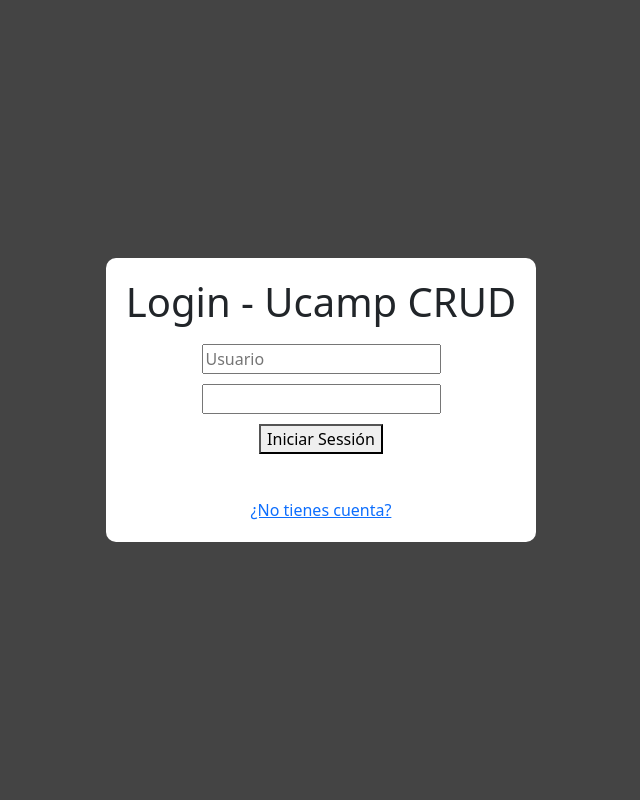
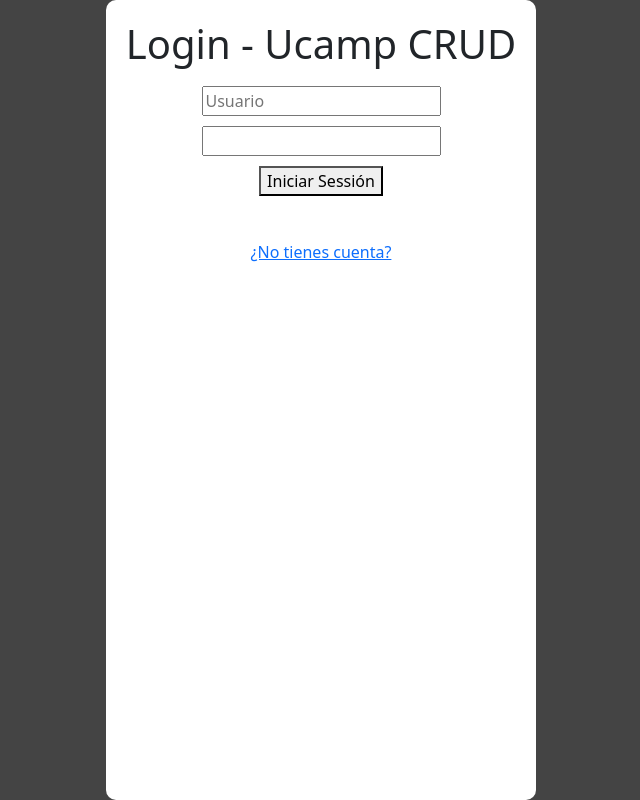
Before and after one commit to Danthe79-2023/ucamp-pr2-clases, a plain HTML site: page login.html in a window 1280 px wide. Shown: the whole page, without its empty margins (319-959 px from the left). Drawn offline with nearby package versions, Linux system fonts and the light colour scheme.

Commit message:
estilos del login y maquetado template

```diff
--- a/login.html
+++ b/login.html
@@ -12,7 +12,7 @@
      <link href="https://cdn.jsdelivr.net/npm/bootstrap@5.3.0-alpha1/dist/css/bootstrap.min.css" rel="stylesheet" integrity="sha384-GLhlTQ8iRABdZLl6O3oVMWSktQOp6b7In1Zl3/Jr59b6EGGoI1aFkw7cmDA6j6gD" crossorigin="anonymous">
 
       <!--Custom css-->
-      <link rel="stylesheet" href="./src/styes/index.css">
+      <link rel="stylesheet" href="./src/assets/index.css">
 </head>
 <body>
 
@@ -34,7 +34,7 @@
       <!--Bootstrap js-->
       <script src="https://cdn.jsdelivr.net/npm/bootstrap@5.3.0-alpha1/dist/js/bootstrap.bundle.min.js" integrity="sha384-w76AqPfDkMBDXo30jS1Sgez6pr3x5MlQ1ZAGC+nuZB+EYdgRZgiwxhTBTkF7CXvN" crossorigin="anonymous"></script>
       <!--Custom  script-->
-      <script src="./src/js/index.js"></script>
+      <script src="./src/js/login.js"></script>
 
 </body>
 </html>
--- /dev/null
+++ b/src/assets/index.css
@@ -0,0 +1,28 @@
+/*Generales*/
+
+body{
+    background-color: #444;
+    height: 100vh;
+    width: 100vw;
+}
+
+/*Login*/
+
+.container-login{
+    height: 100%;
+    width:100%;
+    display: flex;
+    justify-content: center;
+    align-content: center;
+}
+
+.container-login form{
+    background-color: #fff;
+    padding:20px;
+    border-radius: 10px;
+    display: flex;
+    flex-direction: column;
+    align-items: center;
+    gap: 10px;
+
+}
```
Also changed, not shown: index.html (+2 -0 lines), src/styles/index.css (renamed from src/styes/index.css).
